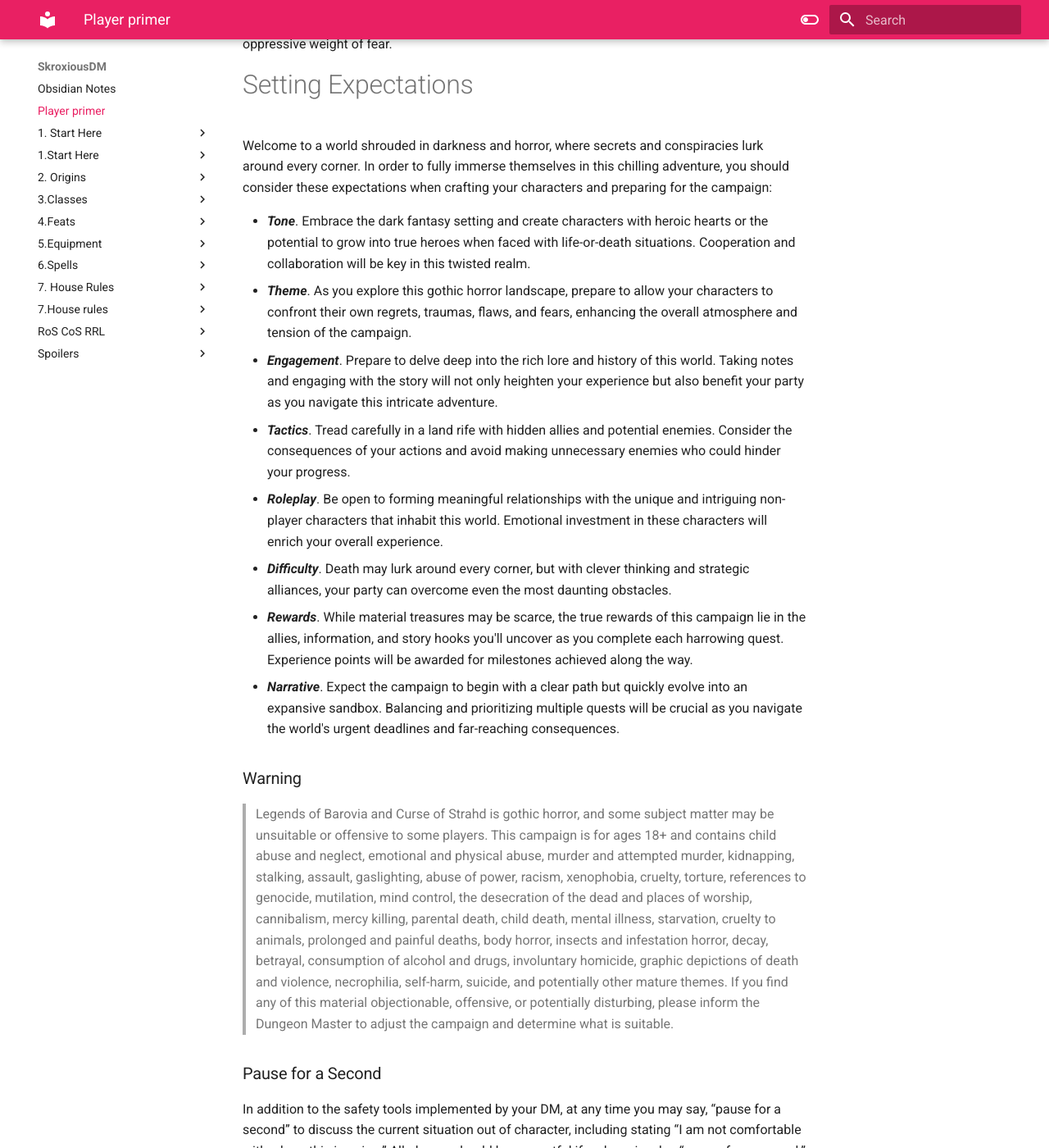
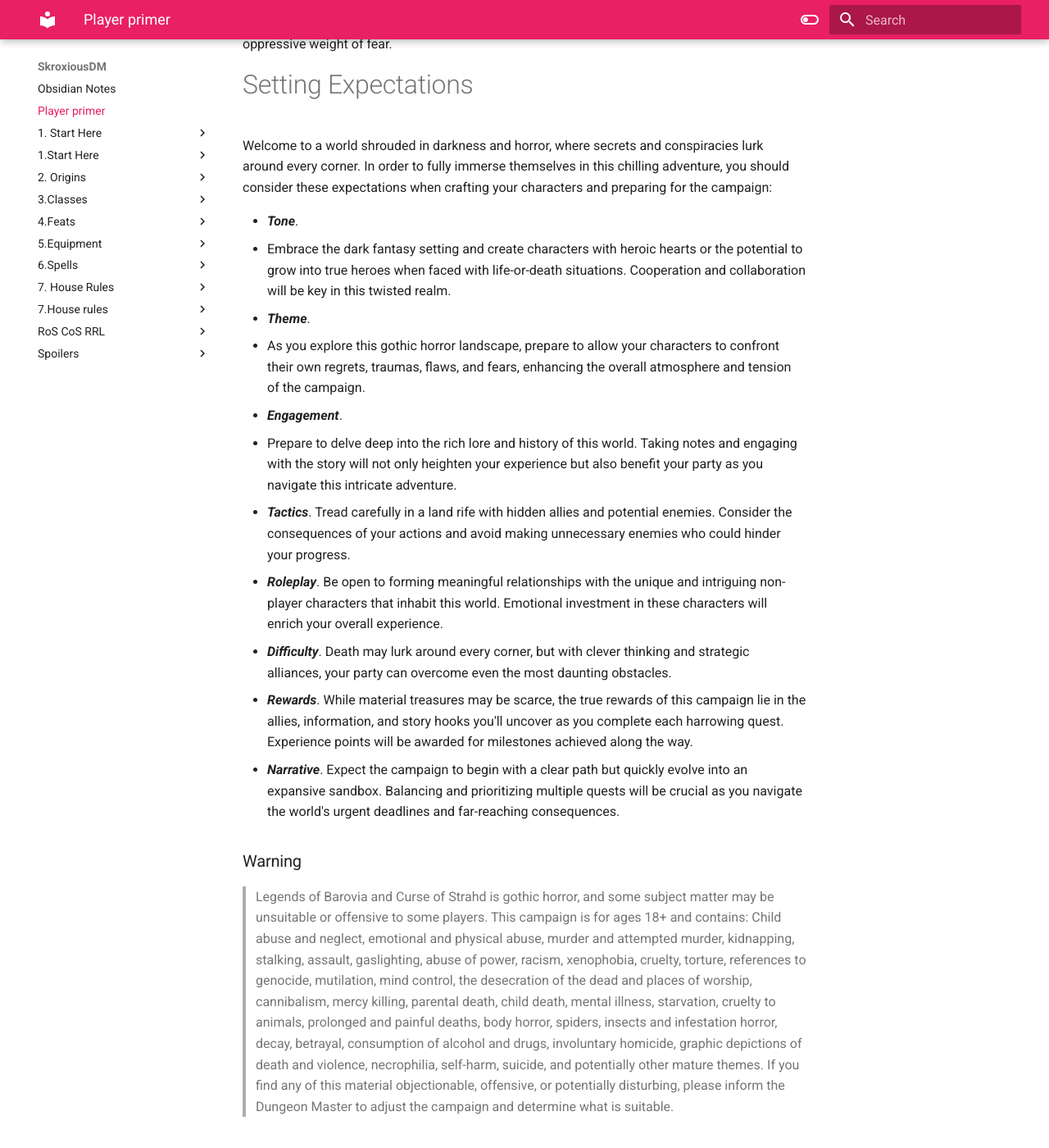
Before and after one commit to SkroxiousDM/SkroxiousDM, an MkDocs documentation site: the page built from docs/Player primer.md, in a window 1280 px wide and 1400 px high, scrolled down 3299 px. Shown: the whole window at 82% size. Built offline with MkDocs 1.6.1 and Material for MkDocs 9.7.7, drawn with Linux system fonts in a browser that asks for light colours; some of the changed text lies outside the part shown.

Commit message:
vault backup: 2023-11-08 21:01:07

```diff
--- a/docs/Player primer.md
+++ b/docs/Player primer.md
@@ -51,9 +51,12 @@
 # Setting Expectations
 Welcome to a world shrouded in darkness and horror, where secrets and conspiracies lurk around every corner. In order to fully immerse themselves in this chilling adventure, you should consider these expectations when crafting your characters and preparing for the campaign:
 
-* ***Tone***. Embrace the dark fantasy setting and create characters with heroic hearts or the potential to grow into true heroes when faced with life-or-death situations. Cooperation and collaboration will be key in this twisted realm.
-* ***Theme***. As you explore this gothic horror landscape, prepare to allow your characters to confront their own regrets, traumas, flaws, and fears, enhancing the overall atmosphere and tension of the campaign.
-* ***Engagement***. Prepare to delve deep into the rich lore and history of this world. Taking notes and engaging with the story will not only heighten your experience but also benefit your party as you navigate this intricate adventure.
+* ***Tone***.
+* Embrace the dark fantasy setting and create characters with heroic hearts or the potential to grow into true heroes when faced with life-or-death situations. Cooperation and collaboration will be key in this twisted realm.
+* ***Theme***.
+* As you explore this gothic horror landscape, prepare to allow your characters to confront their own regrets, traumas, flaws, and fears, enhancing the overall atmosphere and tension of the campaign.
+* ***Engagement***.
+* Prepare to delve deep into the rich lore and history of this world. Taking notes and engaging with the story will not only heighten your experience but also benefit your party as you navigate this intricate adventure.
 * ***Tactics***. Tread carefully in a land rife with hidden allies and potential enemies. Consider the consequences of your actions and avoid making unnecessary enemies who could hinder your progress.
 * ***Roleplay***. Be open to forming meaningful relationships with the unique and intriguing non-player characters that inhabit this world. Emotional investment in these characters will enrich your overall experience.
 * ***Difficulty***. Death may lurk around every corner, but with clever thinking and strategic alliances, your party can overcome even the most daunting obstacles.
@@ -62,30 +65,26 @@
 
 ### Warning
 
-> Legends of Barovia and Curse of Strahd is gothic horror, and some subject matter may be unsuitable or offensive to some players. This campaign is for ages 18+ and contains child abuse and neglect, emotional and physical abuse, murder and attempted murder, kidnapping, stalking, assault, gaslighting, abuse of power, racism, xenophobia, cruelty, torture, references to genocide, mutilation, mind control, the desecration of the dead and places of worship, cannibalism, mercy killing, parental death, child death, mental illness, starvation, cruelty to animals, prolonged and painful deaths, body horror, insects and infestation horror, decay, betrayal, consumption of alcohol and drugs, involuntary homicide, graphic depictions of death and violence, necrophilia, self-harm, suicide, and potentially other mature themes. If you find any of this material objectionable, offensive, or potentially disturbing, please inform the Dungeon Master to adjust the campaign and determine what is suitable.
+> Legends of Barovia and Curse of Strahd is gothic horror, and some subject matter may be unsuitable or offensive to some players. This campaign is for ages 18+ and contains:
+> 		 Child abuse and neglect, emotional and physical abuse, murder and attempted murder, kidnapping, stalking, assault, gaslighting, abuse of power, racism, xenophobia, cruelty, torture, references to genocide, mutilation, mind control, the desecration of the dead and places of worship, cannibalism, mercy killing, parental death, child death, mental illness, starvation, cruelty to animals, prolonged and painful deaths, body horror, spiders, insects and infestation horror, decay, betrayal, consumption of alcohol and drugs, involuntary homicide, graphic depictions of death and violence, necrophilia, self-harm, suicide, and potentially other mature themes.
+>  If you find any of this material objectionable, offensive, or potentially disturbing, please inform the Dungeon Master to adjust the campaign and determine what is suitable.
 
 ### Pause for a Second
-
 In addition to the safety tools implemented by your DM, at any time you may say, “pause for a second” to discuss the current situation out of character, including stating “I am not comfortable with where this is going.” All players should be respectful if a player invokes“ pause for a second.”
 
 ### Gothic Atmosphere
-
 The realm of Barovia is foreboding, dark, odd, and unsafe. The PCs are adventurers in a foreign land that, at times, will outmatch them. Victory will be hard won, and defeat, even death, is an option. Yet for all Barovia’s darkness, there is light and hope. The characters’ goal is to restore beauty and splendor to Barovia, which it has not seen in almost four hundred years.
 
 ### Combat Encounters
-
 Combat encounters may not be balanced. To provide a gothic horror feel, some encounters may be easy and others extremely hard. Retreat is an option. Sometimes retreating to fight another day is better than pressing on.  Analyze the situation and determine the best course of action. You will not win every encounter and sometimes could face deadly situations or suffer serious injuries.
 
 ### Social Encounters
-
 Legends of Barovia leans into to roleplaying pillar of D&D. NPCs are not just quest givers or shopkeepers—they bring the world to life. Remember the following:
-
 - Barovians are fearful and untrusting. They may whisper or tell only part of what they know.
 - Some know valuable secrets, listen carefully.
 - Rumors, myths, and lore is often told in different ways.
 
 ### Setbacks
-
 Your character will face difficulty, even disappointment. However, what does not destroy those in Barovia, makes one stronger. Setbacks make victory all the sweeter.
 
 ### Lore
```
Also changed, not shown: other parts of docs/Player primer.md (+1 -1 lines).
